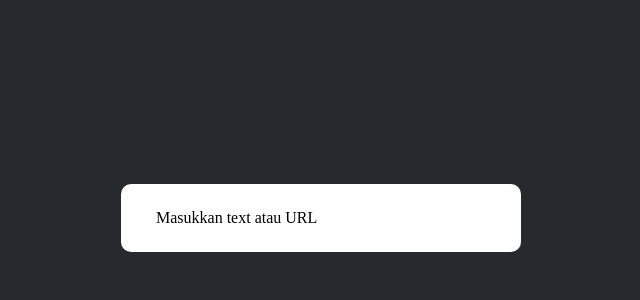
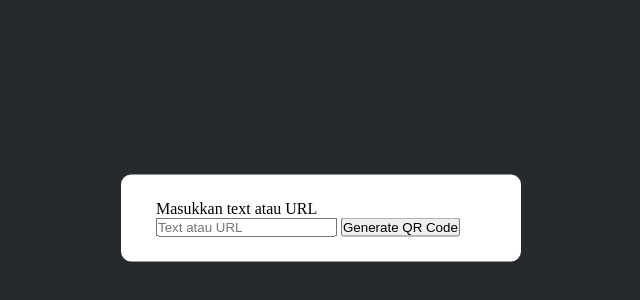
Before and after one commit to Saroyann/javascript-qr-generator, a plain HTML site: page index.html in a window 1280 px wide. Shown: the part 182-482 px from the top of the page, without its empty margins (319-959 px from the left). Drawn offline with Linux system fonts and the light colour scheme.

Commit message:
initial commit

```diff
--- a/index.html
+++ b/index.html
@@ -10,6 +10,8 @@
 
 <div class="container">
     <p>Masukkan text atau URL</p>
+    <input type="text" placeholder="Text atau URL">
+    <button>Generate QR Code</button>
 </div>
 
 </body>
```
